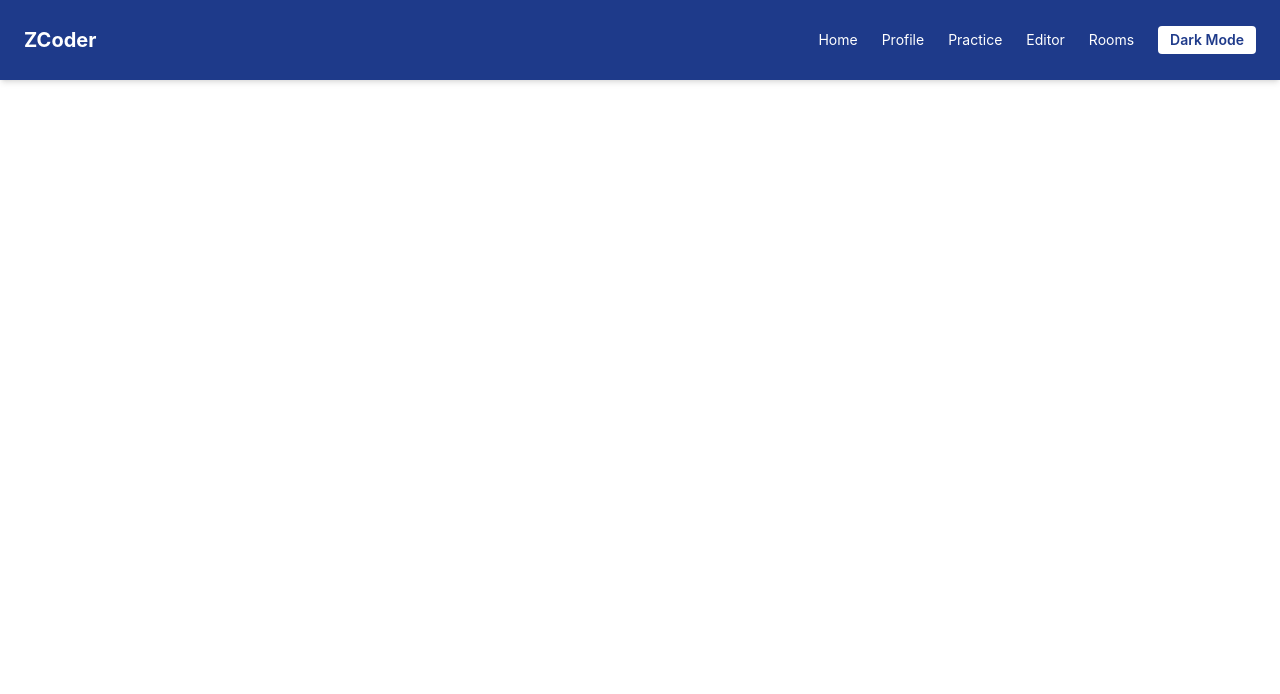
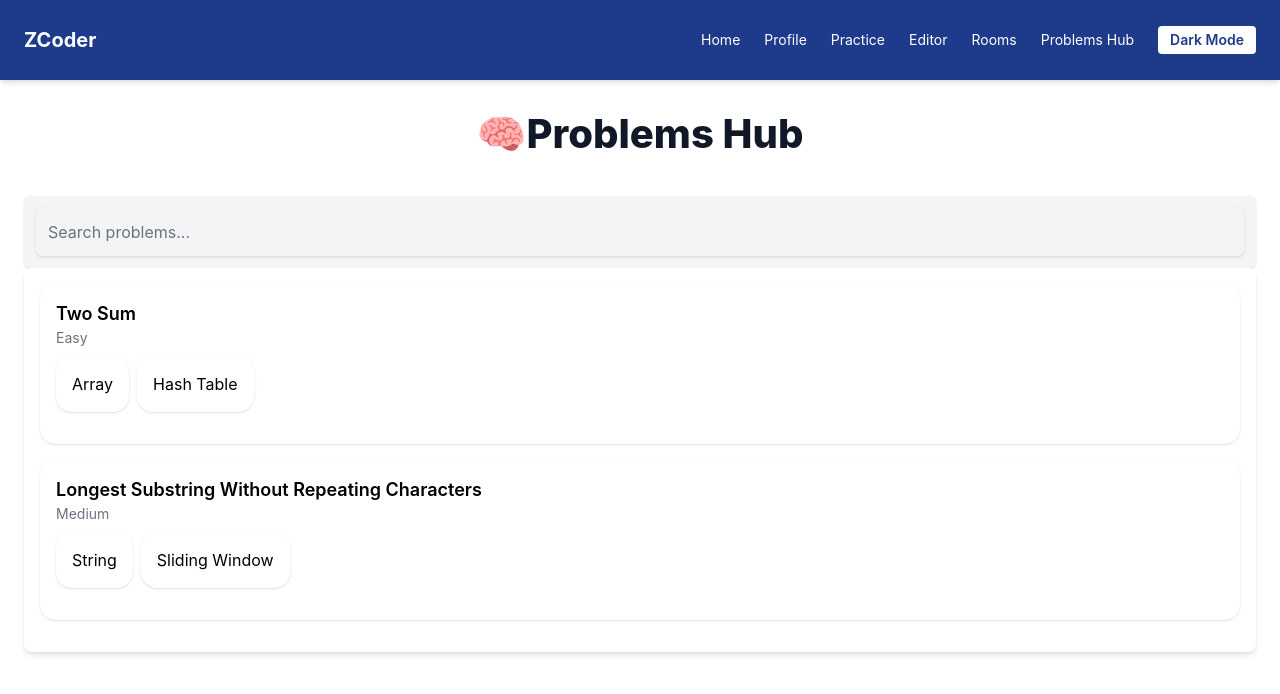
Before and after one commit to adityaj1706/zcoder, a React (Create React App) app: page /problems in a window 1280 px wide. Shown: the top 694 px of the page. Built offline with nearby package versions, Linux system fonts and the light colour scheme.

Commit message:
resolved merge conflict

```diff
--- a/src/App.js
+++ b/src/App.js
@@ -22,7 +22,13 @@
 
   return (
     <ThemeContext.Provider value={{ theme, toggleTheme }}>
-      <div className={theme === "dark" ? "dark bg-gray-900 text-white min-h-screen" : "bg-white text-gray-900 min-h-screen"}>
+      <div
+        className={
+          theme === "dark"
+            ? "dark bg-gray-900 text-white min-h-screen"
+            : "bg-white text-gray-900 min-h-screen"
+        }
+      >
         <Router>
           <Navbar />
           <Routes>
@@ -30,8 +36,11 @@
             <Route path="/profile" element={<Profile />} />
             <Route path="/profile/:userId" element={<Profile />} />
             <Route path="/practice" element={<div>Practice Page</div>} />
-            <Route path="/rooms" element={<Rooms />} /> {/* <-- Use the Rooms component */}
+            <Route path="/rooms" element={<Rooms />} />{" "}
+            {/* <-- Use the Rooms component */}
             <Route path="/editor" element={<Editor />} />
+            <Route path="/problems" element={<ProblemsHub />} />
+            <Route path="/problems/:id" element={<ProblemDetail />} />
           </Routes>
         </Router>
       </div>
--- a/src/components/Navbar.jsx
+++ b/src/components/Navbar.jsx
@@ -13,6 +13,7 @@
         <Link to="/practice">Practice</Link>
         <Link to="/editor">Editor</Link>
         <Link to="/rooms">Rooms</Link>
+        <Link to="/problems">Problems Hub</Link>
         <button
           onClick={toggleTheme}
           className="ml-4 px-3 py-1 rounded font-semibold bg-white text-blue-900 hover:bg-blue-950 transition"
```
